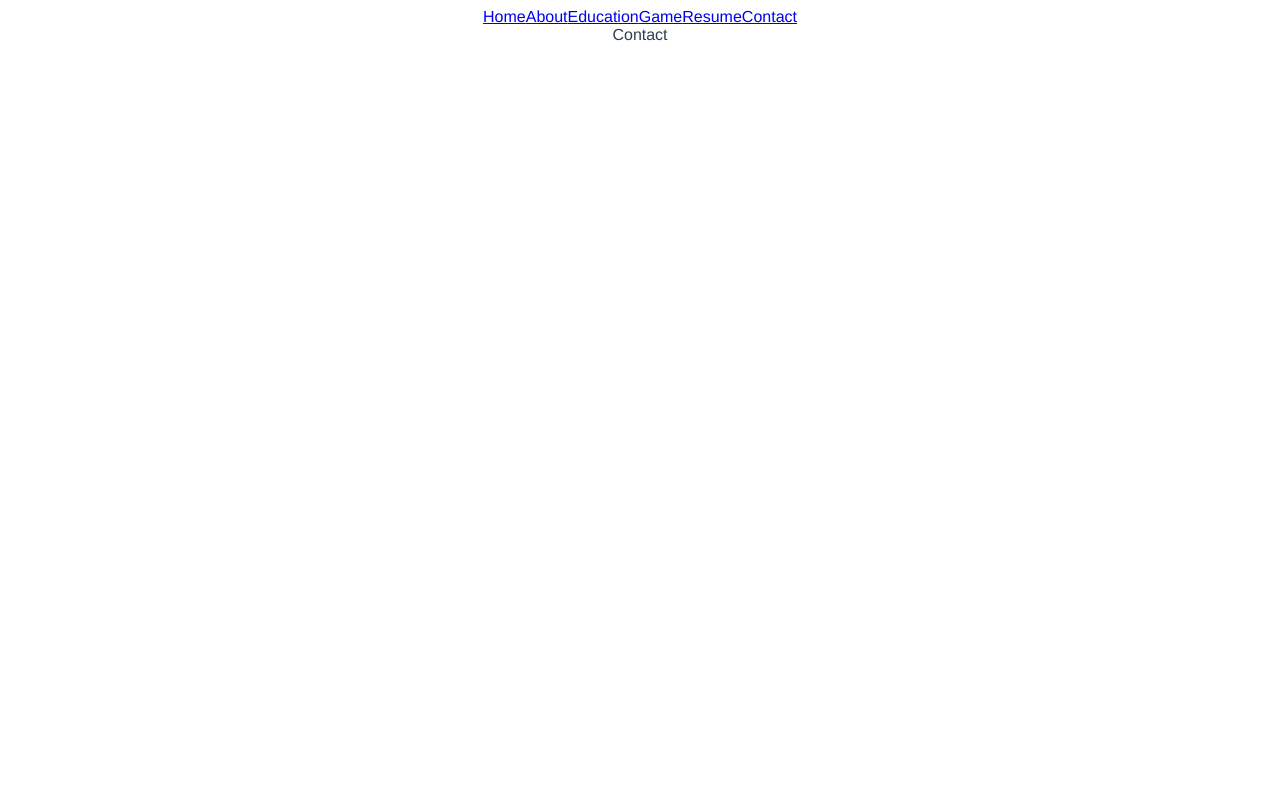
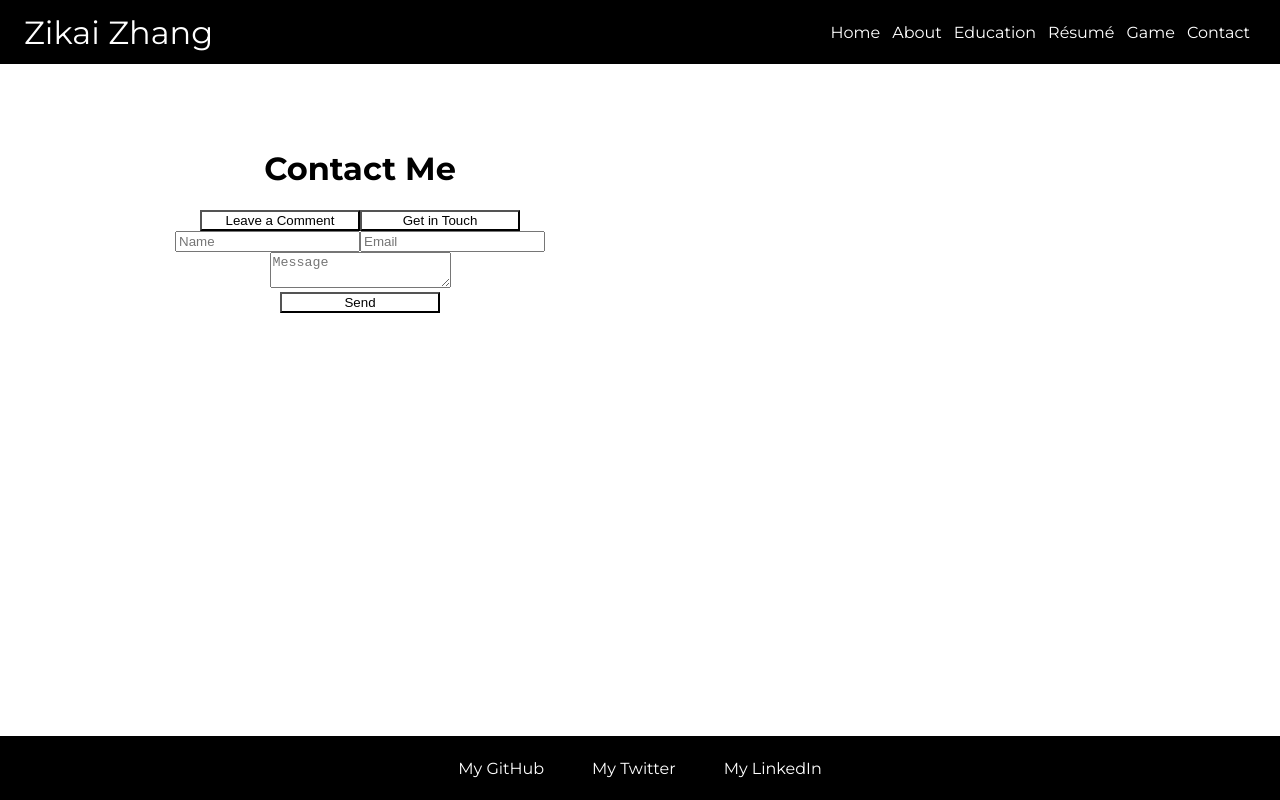
Before and after one commit to zikai33/CS601-Project-Zhang, a Vue app: page /contact in a window 1280 px wide. Built offline with nearby package versions, Linux system fonts and the light colour scheme.

Commit message:
updata Nav and Foot

```diff
--- a/src/App.vue
+++ b/src/App.vue
@@ -1,24 +1,41 @@
 <template>
     <Nav />
     <router-view />
+    <Foot />
 </template>
 
 <script>
 import Nav from "./components/Nav.vue";
+import Foot from "./components/Foot.vue";
+
 export default {
     name: "App",
     components: {
         Nav,
+        Foot,
     },
 };
 </script>
 
 <style>
-#app {
-    font-family: Avenir, Helvetica, Arial, sans-serif;
+@import url("https://fonts.googleapis.com/css2?family=Montserrat:wght@100;400;700&display=swap");
+body {
+    font-family: "Montserrat", sans-serif;
     -webkit-font-smoothing: antialiased;
     -moz-osx-font-smoothing: grayscale;
     text-align: center;
-    color: #2c3e50;
+    margin: 0px;
+    padding-top: 8rem;
+    padding-bottom: 6rem;
+}
+
+a {
+    color: white;
+    text-decoration: none;
+    transition: ease-in-out 0.2s;
+}
+
+a:hover {
+    color: red;
 }
 </style>
--- /dev/null
+++ b/src/components/ContactForm.vue
@@ -0,0 +1,62 @@
+<template>
+    <div class="contactForm">
+        <div class="form">
+            <h1>Contact Me</h1>
+            <div class="type">
+                <button @click="hideEmail">Leave a Comment</button>
+                <button @click="showEmail">Get in Touch</button>
+            </div>
+            <form action="" method="POST">
+                <div class="info">
+                    <input type="text" name="name" placeholder="Name" required>
+                    <input v-if="email" type="email" name="email" placeholder="Email" required>
+                </div>
+                <div class="info">
+                    <textarea name="message" placeholder="Message" required></textarea>
+                </div>
+                <div>
+                    <button type="submit">Send</button>
+                </div>
+            </form>
+        </div>
+    </div>
+</template>
+
+<script>
+export default {
+    name: 'ContactForm',
+    data() {
+        return {
+            email: true
+        }
+    },
+    methods: {
+        showEmail: function () {
+            this.email = true;
+        },
+        hideEmail: function () {
+            this.email = false;
+        }
+    }
+}
+</script>
+
+<style>
+.contactForm {
+    width: 80vw;
+    max-width: 720px;
+    height: auto;
+}
+
+.form {
+    width: 100%;
+    height: auto;
+}
+
+button {
+    padding-left: 1rem;
+    padding-right: 1rem;
+    min-width: 10rem;
+    background-color: white;
+}
+</style>
--- /dev/null
+++ b/src/components/Foot.vue
@@ -0,0 +1,51 @@
+<template>
+    <footer>
+        <div class="text" @click="gitHubClick">
+            <a>My GitHub</a>
+        </div>
+        <div class="text" @click="twitterClick">
+            <a>My Twitter</a>
+        </div>
+        <div class="text" @click="linkedInClick">
+            <a>My LinkedIn</a>
+        </div>
+    </footer>
+</template>
+
+<script>
+export default {
+    name: "Foot",
+    methods: {
+        gitHubClick: function () {
+            window.location.href = "https://github.com/zikai33";
+        },
+        twitterClick: function () {},
+        linkedInClick: function () {},
+    },
+};
+</script>
+
+<style scoped>
+footer {
+    background-color: black;
+    height: 4rem;
+    width: 100%;
+    display: flex;
+    justify-content: center;
+    align-items: center;
+    gap: 1rem;
+    position: fixed;
+    bottom: 0;
+}
+
+.text {
+    color: white;
+    padding: 0.5rem 1rem;
+    transition: ease-in-out 200ms;
+}
+
+.text:hover {
+    cursor: pointer;
+    transform: translateY(-3px);
+}
+</style>
--- a/src/components/Nav.vue
+++ b/src/components/Nav.vue
@@ -1,16 +1,120 @@
 <template>
-    <nav>
+    <div class="navBar" ref="outer">
+        <div v-show="name" class="name">
+            <router-link to="/">
+                <div>
+                    <a>Z</a><a>i</a><a>k</a><a>a</a><a>i</a>
+                    <a>&nbsp;</a>
+                    <a>Z</a><a>h</a><a>a</a><a>n</a><a>g</a>
+                </div>
+            </router-link>
+        </div>
+        <nav v-show="nav" @click="showName">
             <router-link to="/"><a>Home</a></router-link>
             <router-link to="/about"><a>About</a></router-link>
             <router-link to="/education"><a>Education</a></router-link>
+            <router-link to="/resume"><a>Résumé</a></router-link>
             <router-link to="/game"><a>Game</a></router-link>
-        <router-link to="/resume"><a>Resume</a></router-link>
             <router-link to="/contact"><a>Contact</a></router-link>
         </nav>
+        <div v-show="menu" class="menu" @click="showNav">
+            <svg xmlns="http://www.w3.org/2000/svg" width="36" height="36" viewBox="0 0 24 24">
+                <path fill="#fff"
+                    d="M5 7h14c.6 0 1-.4 1-1s-.4-1-1-1H5c-.6 0-1 .4-1 1s.4 1 1 1zm0 6h14c.6 0 1-.4 1-1s-.4-1-1-1H5c-.6 0-1 .4-1 1s.4 1 1 1zm0 6h14c.6 0 1-.4 1-1s-.4-1-1-1H5c-.6 0-1 .4-1 1s.4 1 1 1z"
+                    class="color000 svgShape" />
+            </svg>
+        </div>
+    </div>
 </template>
 
+<script>
+export default {
+    name: 'Nav',
+    data() {
+        return {
+            name: true,
+            nav: true,
+            menu: true
+        }
+    },
+
+    created() {
+        this.onResize();
+    },
+
+    mounted() {
+        this.$nextTick(() => {
+            window.addEventListener('resize', this.onResize);
+        })
+    },
+
+    methods: {
+        showNav: function () {
+            this.nav = true;
+            this.menu = false;
+            this.name = false;
+            this.$refs.outer.style.justifyContent = 'center';
+        },
+
+        showName: function () {
+            this.name = true;
+            this.onResize();
+            this.$refs.outer.style.justifyContent = 'space-between';
+        },
+
+        onResize: function () {
+            const width = window.innerWidth;
+            if (width > 720) {
+                this.nav = true;
+                this.menu = false;
+            }
+            else {
+                this.nav = false;
+                this.menu = true;
+            }
+        }
+    }
+}
+</script>
+
 <style scoped>
+.navBar {
+    background-color: black;
+    height: 4rem;
+    width: 100%;
+    display: flex;
+    justify-content: space-between;
+    align-items: center;
+    position: fixed;
+    top: 0;
+}
+
+.name {
+    padding-left: 1.5rem;
+}
+
+.name a {
+    font-size: 2rem;
+}
+
 nav {
-    width: 100%;
+    padding-left: 1.5rem;
+    padding-right: 1.5rem;
+    display: flex;
+    justify-content: center;
+    flex-wrap: wrap;
+}
+
+nav a {
+    margin-right: 3px;
+    margin-left: 3px;
+}
+
+.menu {
+    display: flex;
+    justify-content: center;
+    align-items: center;
+    padding-left: 1.5rem;
+    padding-right: 1.5rem;
 }
 </style>
--- a/src/views/Contact.vue
+++ b/src/views/Contact.vue
@@ -1,3 +1,13 @@
 <template>
-    <div>Contact</div>
+    <ContactForm />
 </template>
+
+<script>
+import ContactForm from "../components/ContactForm.vue";
+export default {
+    name: "Contact",
+    components: {
+        ContactForm,
+    }
+}
+</script>
--- a/src/views/Home.vue
+++ b/src/views/Home.vue
@@ -1,3 +1,11 @@
 <template>
-    <div>Home</div>
+    <div>
+
+    </div>
 </template>
+
+<script>
+</script>
+
+<style scoped>
+</style>
```
Lines whose indentation alone changed are shown as unchanged.
